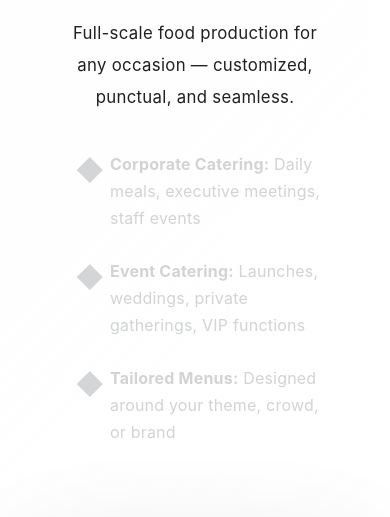
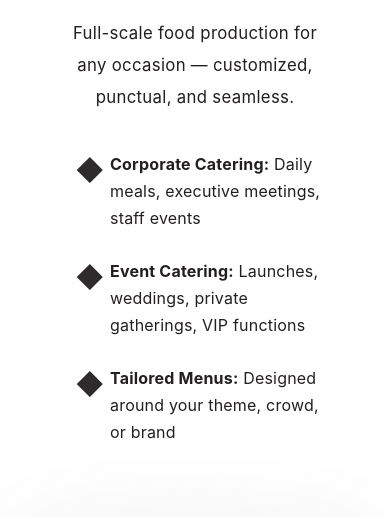
Before and after one commit to testingwebs4me/prime24, a plain HTML site: page index.html in a window 390 px wide. Shown: the part 1140-1657 px from the top of the page. Drawn offline with Linux system fonts and the light colour scheme; a web font is replaced by a local one.

Commit message:
Fix service feature points readability

```diff
--- a/styles.css
+++ b/styles.css
@@ -1097,7 +1097,7 @@ body[lang="ar"] .service-item:hover .service-content p {
 
 .service-features li {
     padding: 1rem 0;
-    color: #D1D3D4;
+    color: #231F20;
     position: relative;
     padding-left: 2.5rem;
     transition: all 0.8s cubic-bezier(0.23, 1, 0.32, 1);
@@ -1110,7 +1110,7 @@ body[lang="ar"] .service-item:hover .service-content p {
 
 .service-item:hover .service-features li {
     transform: translateX(12px);
-    color: #D1D3D4;
+    color: #231F20;
 }
 
 body[lang="ar"] .service-item:hover .service-features li {
@@ -1124,7 +1124,7 @@ body[lang="ar"] .service-features li {
 
 .service-features li::before {
     content: '◆';
-    color: #D1D3D4;
+    color: #231F20;
     position: absolute;
     left: 0;
     font-weight: bold;
@@ -1139,9 +1139,9 @@ body[lang="ar"] .service-features li {
 }
 
 .service-item:hover .service-features li::before {
-    color: #B1B3B4;
+    color: #231F20;
     transform: scale(1.6);
-    text-shadow: 0 4px 8px rgba(209, 211, 212, 0.4);
+    text-shadow: 0 4px 8px rgba(35, 31, 32, 0.4);
 }
 
 body[lang="ar"] .service-features li::before {
@@ -1902,7 +1902,7 @@ body[lang="ar"] .mobile-menu .lang-ar {
         font-size: 1.05rem;
         padding: 0.8rem 0;
         padding-left: 3rem;
-        color: #D1D3D4;
+        color: #231F20;
     }
 
     body[lang="ar"] .service-features li {
@@ -2063,7 +2063,7 @@ body[lang="ar"] .mobile-menu .lang-ar {
 
     .service-features li {
         font-size: 1rem;
-        color: #D1D3D4;
+        color: #231F20;
     }
 
     .contact h2 {
```
